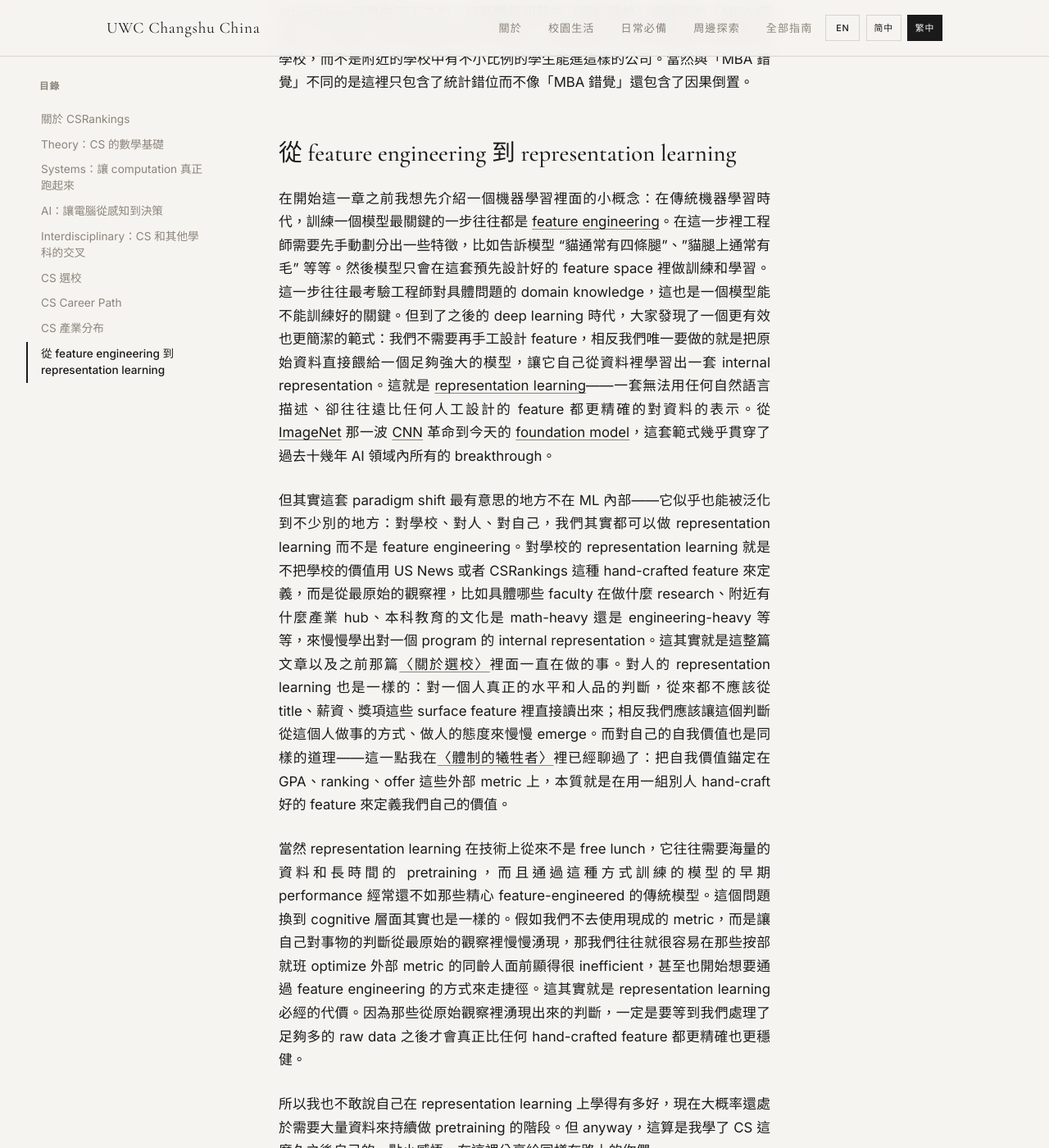
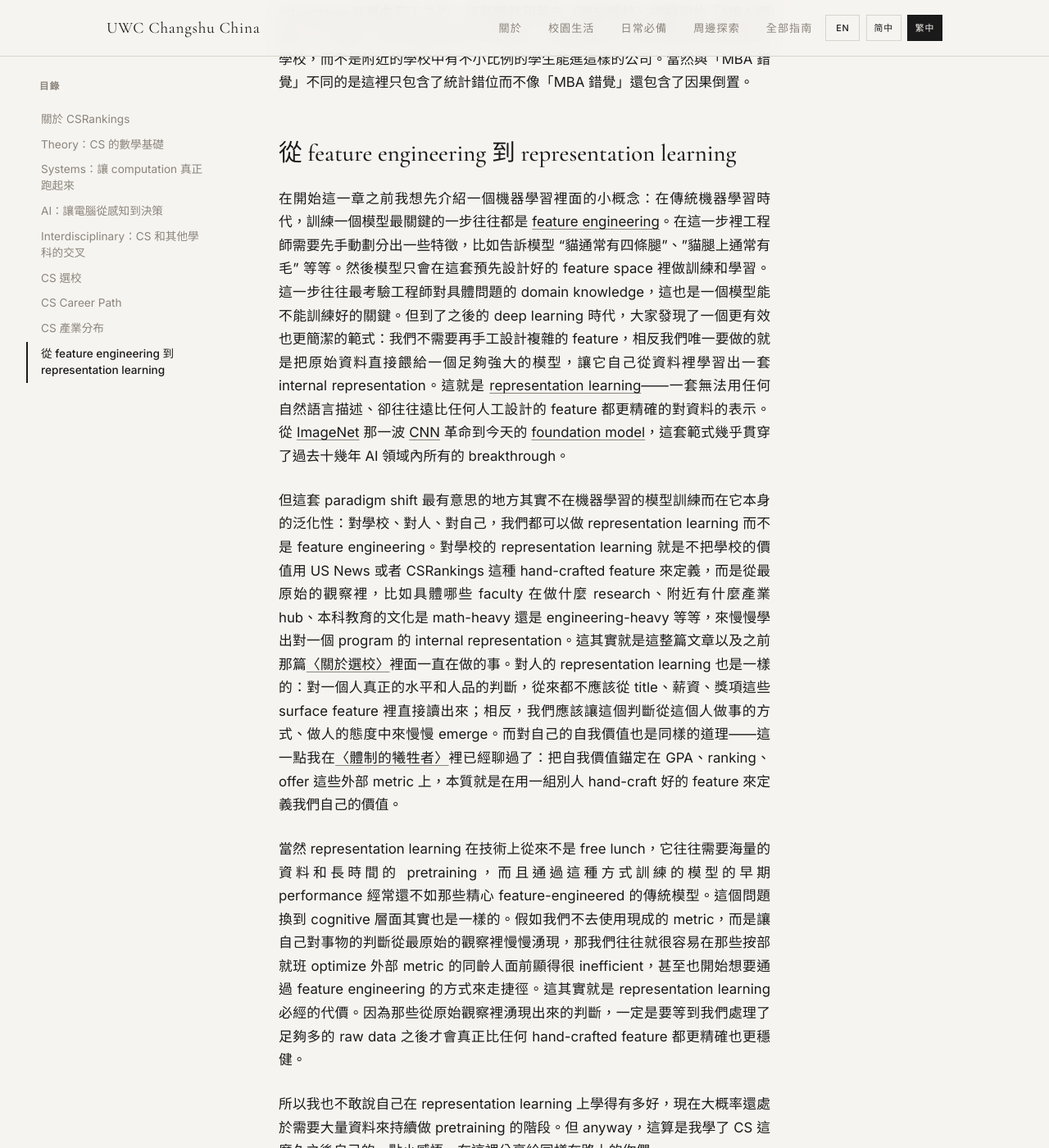
Before and after one commit to United-World-College/UWC-Survival-Guide, a Jekyll site: the page built from website/_guides/chinese/computer-science-TW.md, in a window 1280 px wide and 1400 px high, scrolled down 26191 px. Shown: the whole window at 82% size. Built offline with Jekyll 4.4.1, drawn with Linux system fonts in a browser that asks for light colours.

Commit message:
docs: refine representation-learning section wording in CS guide

```diff
--- a/website/_guides/chinese/computer-science-TW.md
+++ b/website/_guides/chinese/computer-science-TW.md
@@ -297,9 +297,9 @@ Quant 這條線上的兩類公司分布略有差異。做市商方面，**Chicag
 
 ## 從 feature engineering 到 representation learning
 
-在開始這一章之前我想先介紹一個機器學習裡面的小概念：在傳統機器學習時代，訓練一個模型最關鍵的一步往往都是 [feature engineering](https://en.wikipedia.org/wiki/Feature_engineering)。在這一步裡工程師需要先手動劃分出一些特徵，比如告訴模型 "貓通常有四條腿"、"貓腿上通常有毛" 等等。然後模型只會在這套預先設計好的 feature space 裡做訓練和學習。這一步往往最考驗工程師對具體問題的 domain knowledge，這也是一個模型能不能訓練好的關鍵。但到了之後的 deep learning 時代，大家發現了一個更有效也更簡潔的範式：我們不需要再手工設計 feature，相反我們唯一要做的就是把原始資料直接餵給一個足夠強大的模型，讓它自己從資料裡學習出一套 internal representation。這就是 [representation learning](https://en.wikipedia.org/wiki/Feature_learning)——一套無法用任何自然語言描述、卻往往遠比任何人工設計的 feature 都更精確的對資料的表示。從 [ImageNet](https://en.wikipedia.org/wiki/ImageNet) 那一波 [CNN](https://en.wikipedia.org/wiki/Convolutional_neural_network) 革命到今天的 [foundation model](https://en.wikipedia.org/wiki/Foundation_model)，這套範式幾乎貫穿了過去十幾年 AI 領域內所有的 breakthrough。
+在開始這一章之前我想先介紹一個機器學習裡面的小概念：在傳統機器學習時代，訓練一個模型最關鍵的一步往往都是 [feature engineering](https://en.wikipedia.org/wiki/Feature_engineering)。在這一步裡工程師需要先手動劃分出一些特徵，比如告訴模型 "貓通常有四條腿"、"貓腿上通常有毛" 等等。然後模型只會在這套預先設計好的 feature space 裡做訓練和學習。這一步往往最考驗工程師對具體問題的 domain knowledge，這也是一個模型能不能訓練好的關鍵。但到了之後的 deep learning 時代，大家發現了一個更有效也更簡潔的範式：我們不需要再手工設計複雜的 feature，相反我們唯一要做的就是把原始資料直接餵給一個足夠強大的模型，讓它自己從資料裡學習出一套 internal representation。這就是 [representation learning](https://en.wikipedia.org/wiki/Feature_learning)——一套無法用任何自然語言描述、卻往往遠比任何人工設計的 feature 都更精確的對資料的表示。從 [ImageNet](https://en.wikipedia.org/wiki/ImageNet) 那一波 [CNN](https://en.wikipedia.org/wiki/Convolutional_neural_network) 革命到今天的 [foundation model](https://en.wikipedia.org/wiki/Foundation_model)，這套範式幾乎貫穿了過去十幾年 AI 領域內所有的 breakthrough。
 
-但其實這套 paradigm shift 最有意思的地方不在 ML 內部——它似乎也能被泛化到不少別的地方：對學校、對人、對自己，我們其實都可以做 representation learning 而不是 feature engineering。對學校的 representation learning 就是不把學校的價值用 US News 或者 CSRankings 這種 hand-crafted feature 來定義，而是從最原始的觀察裡，比如具體哪些 faculty 在做什麼 research、附近有什麼產業 hub、本科教育的文化是 math-heavy 還是 engineering-heavy 等等，來慢慢學出對一個 program 的 internal representation。這其實就是這整篇文章以及之前那篇[〈關於選校〉]({{ '/guides/chinese/school-selection-TW/' | relative_url }})裡面一直在做的事。對人的 representation learning 也是一樣的：對一個人真正的水平和人品的判斷，從來都不應該從 title、薪資、獎項這些 surface feature 裡直接讀出來；相反我們應該讓這個判斷從這個人做事的方式、做人的態度來慢慢 emerge。而對自己的自我價值也是同樣的道理——這一點我在[〈體制的犧牲者〉]({{ '/guides/chinese/victims-of-the-system-TW/' | relative_url }})裡已經聊過了：把自我價值錨定在 GPA、ranking、offer 這些外部 metric 上，本質就是在用一組別人 hand-craft 好的 feature 來定義我們自己的價值。
+但這套 paradigm shift 最有意思的地方其實不在機器學習的模型訓練而在它本身的泛化性：對學校、對人、對自己，我們都可以做 representation learning 而不是 feature engineering。對學校的 representation learning 就是不把學校的價值用 US News 或者 CSRankings 這種 hand-crafted feature 來定義，而是從最原始的觀察裡，比如具體哪些 faculty 在做什麼 research、附近有什麼產業 hub、本科教育的文化是 math-heavy 還是 engineering-heavy 等等，來慢慢學出對一個 program 的 internal representation。這其實就是這整篇文章以及之前那篇[〈關於選校〉]({{ '/guides/chinese/school-selection-TW/' | relative_url }})裡面一直在做的事。對人的 representation learning 也是一樣的：對一個人真正的水平和人品的判斷，從來都不應該從 title、薪資、獎項這些 surface feature 裡直接讀出來；相反，我們應該讓這個判斷從這個人做事的方式、做人的態度中來慢慢 emerge。而對自己的自我價值也是同樣的道理——這一點我在[〈體制的犧牲者〉]({{ '/guides/chinese/victims-of-the-system-TW/' | relative_url }})裡已經聊過了：把自我價值錨定在 GPA、ranking、offer 這些外部 metric 上，本質就是在用一組別人 hand-craft 好的 feature 來定義我們自己的價值。
 
 當然 representation learning 在技術上從來不是 free lunch，它往往需要海量的資料和長時間的 pretraining，而且通過這種方式訓練的模型的早期 performance 經常還不如那些精心 feature-engineered 的傳統模型。這個問題換到 cognitive 層面其實也是一樣的。假如我們不去使用現成的 metric，而是讓自己對事物的判斷從最原始的觀察裡慢慢湧現，那我們往往就很容易在那些按部就班 optimize 外部 metric 的同齡人面前顯得很 inefficient，甚至也開始想要通過 feature engineering 的方式來走捷徑。這其實就是 representation learning 必經的代價。因為那些從原始觀察裡湧現出來的判斷，一定是要等到我們處理了足夠多的 raw data 之後才會真正比任何 hand-crafted feature 都更精確也更穩健。
 
```
Also changed, not shown: website/_guides/chinese/computer-science-CN.md (+2 -2 lines), website/_guides/default/computer-science.md (+2 -2 lines).
